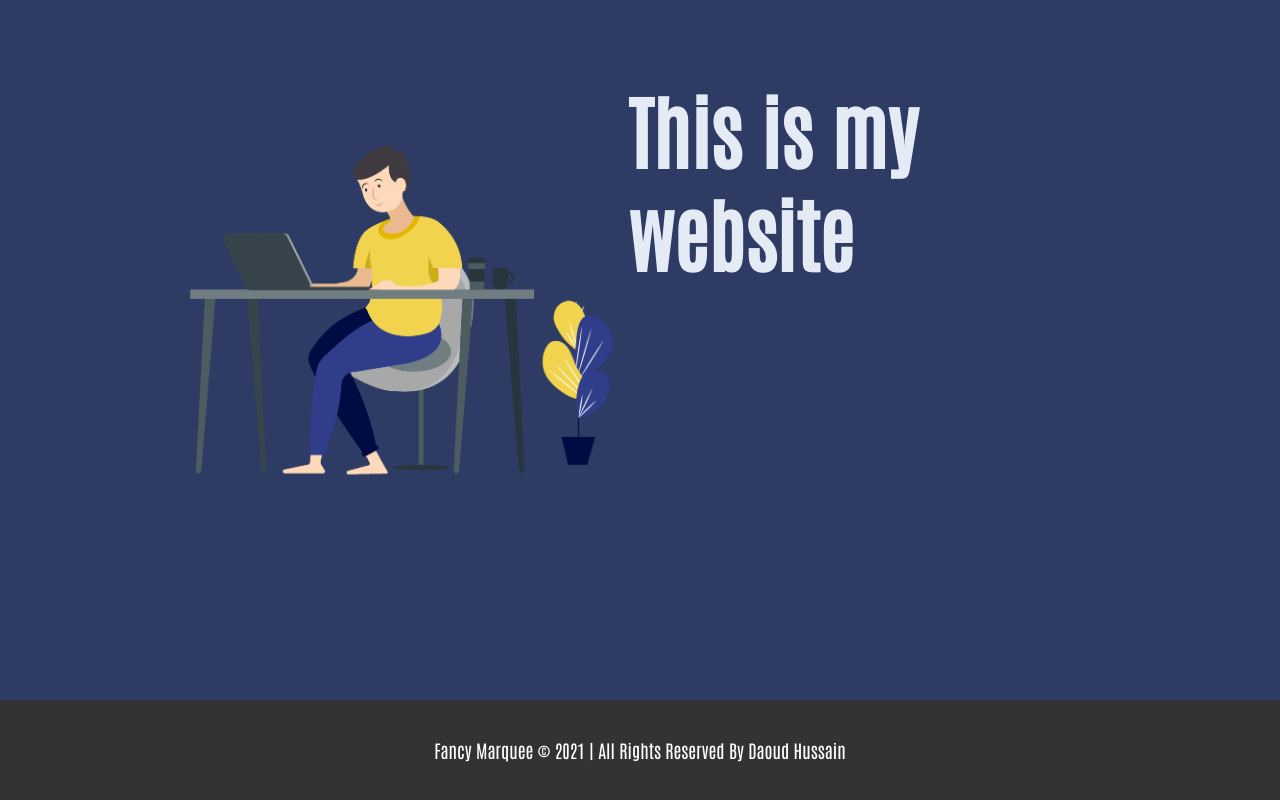
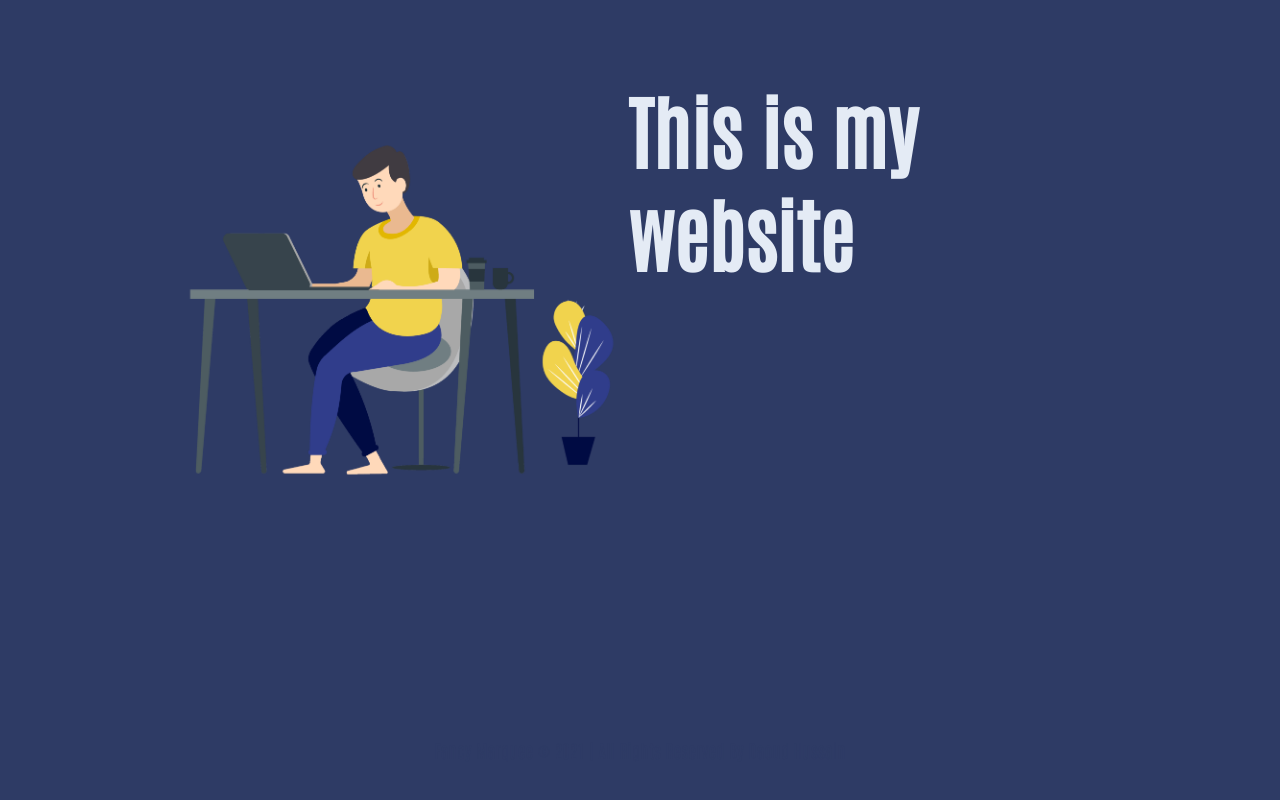
Before and after one commit to Daoud-Hussain/IEEE-Web-Task, a website: page index.html in a window 1280 px wide. Shown: the part 900-1700 px from the top of the page. Drawn offline with Linux system fonts and the light colour scheme.

Commit message:
Update styles.css

```diff
--- a/assets/CSS/styles.css
+++ b/assets/CSS/styles.css
@@ -89,8 +89,8 @@ section {
     width: 350px;
 }
 .main-footer {
-    background: #333;
-    color: #fff;
+    background-color: #2E3B65;
+    color: #2E3B65;
     text-align: center;
     padding: 20px;
     font-family: "Lucida Sans", "Lucida Sans Regular", "Lucida Grande",
```
